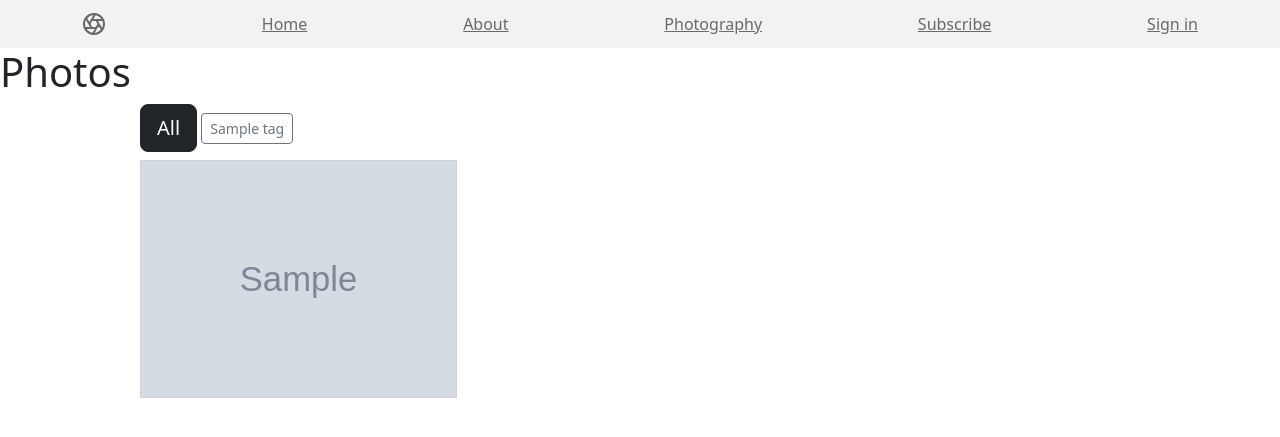
After one commit to likeprogrsv/Photography_website, a Django app: template taskmanager/main/templates/main/photos.html in a window 1280 px wide. The commit adds this page. Shown: the top 437 px of the page. Run offline with Django 4.2, Linux system fonts and the light colour scheme; the template is opened without the code that fills it: most values are stand-ins (such as "Sample title", 1, 10 or a date in 2020); grey boxes marked "Sample" are stand-in pictures; data that the repository does not hold is empty.

Commit message:
tags is done:)

```diff
--- a/taskmanager/main/templates/main/base.html
+++ b/taskmanager/main/templates/main/base.html
@@ -26,46 +26,19 @@
         </a>
         <a class="py-2 d-none d-md-inline-block" href="{% url 'home' %}">Home</a>
         <a class="py-2 d-none d-md-inline-block" href="{% url 'about' %}">About</a>
-        <a class="py-2 d-none d-md-inline-block" href="#">Photography</a>
+        <a class="py-2 d-none d-md-inline-block" href="{% url 'photos' %}">Photography</a>
         <a class="py-2 d-none d-md-inline-block" href="#">Subscribe</a>
         <a class="py-2 d-md-inline-block" href="{% url 'login' %}">Sign in</a>
       </nav>
     </header>
 
-    <div class='container'>
-        {% if request.user.is_authenticated %}
-        <p style='text-align-last: right'>Hello, {{request.user}}!</p>
-        <div class="d-flex align-items-end justify-content-end">
-          <a class="btn btn-outline-dark" href="{% url 'logout' %}">Logout</a>
-        </div>
-        {% endif %}
 
-      </div>
-    </div>
 
-    <div class="container">
-        {% block content %}{% endblock %}
-    </div>
 
-    <!-- grid of photos-->
-    <div class="container" style="max-width: 80%">
-      <div class="row">
-        {% for photo in random_photos %}
-        <div class="col-md-4 mb-2">
-           <div class="card rounded-0" style="width: auto;">
-               <a href="{% url 'photography' photo.id %}">
-                   <div class="img-text-container card-img-wrap">
-                       <img class="card-img-top rounded-0 border border-secondry" src='{{photo.image.url}}' alt="Card image cap">
-                       <div class="text-center bg-text inner">
-                          <p>{{photo.name}} </p>
-                        </div>
-                   </div>
-               </a>
-         </div>
-        </div>
-        {% endfor %}
-      </div>
 
-    </div>
+    {% block content %}{% endblock %}
+
+
+
 </body>
 </html>
--- /dev/null
+++ b/taskmanager/main/templates/main/photos.html
@@ -0,0 +1,33 @@
+{% extends 'main/base.html' %}
+
+
+{% block content %}
+    <h1>Photos</h1>
+    <div class="container", style="max-width: 80%" >
+        <a class="btn btn-dark btn-lg mb-2" role="button" href="{% url 'photos' %}">All</a>
+        {% for tag, count in tags.items %}
+            {% if count > 2 %}
+                <a class="btn btn-dark btn-sm mb-2" role="button" href="{% url 'photos' %}?curr_tag={{tag}}">{{tag}}</a>
+            {% elif count == 2 %}
+                <a class="btn btn-secondary btn-sm mb-2" role="button" href="{% url 'photos' %}?curr_tag={{tag}}">{{tag}}</a>
+            {% elif count < 2 %}
+                <a class="btn btn-outline-secondary btn-sm mb-2" role="button" href="{% url 'photos' %}?curr_tag={{tag}}">{{tag}}</a>
+            {% endif %}
+        {% endfor%}
+    </div>
+    <div class='container' style='max-width: 80%'>
+        <div class='row'>
+            {% for photo in photos %}
+            <div class='col-md-4 mb-2'>
+                <div class='card rounded-0' style='width: auto'>
+                    <a href="{% url 'photography' photo.id %}">
+                        <div class='img-text-container card-img-wrap'>
+                            <img class='card-img-top rounded-0' src="{{ photo.image.url }}" alt="Photo">
+                        </div>
+                    </a>
+                </div>
+            </div>
+            {% endfor %}
+        </div>
+    </div>
+{% endblock %}
--- a/taskmanager/main/urls.py
+++ b/taskmanager/main/urls.py
@@ -10,6 +10,7 @@ urlpatterns = [
     path('logout', views.logoutUser, name='logout'),
     path('register', views.registerUser, name='register'),
     path('about', views.about, name='about'),
+    path('photos', views.photos, name='photos'),
     path('photography/<int:photo_id>', views.photography, name='photography'),
 ]
 
```
Also changed, not shown: taskmanager/main/templates/main/index.html (+33 -4 lines), taskmanager/main/views.py (+18 -7 lines).
